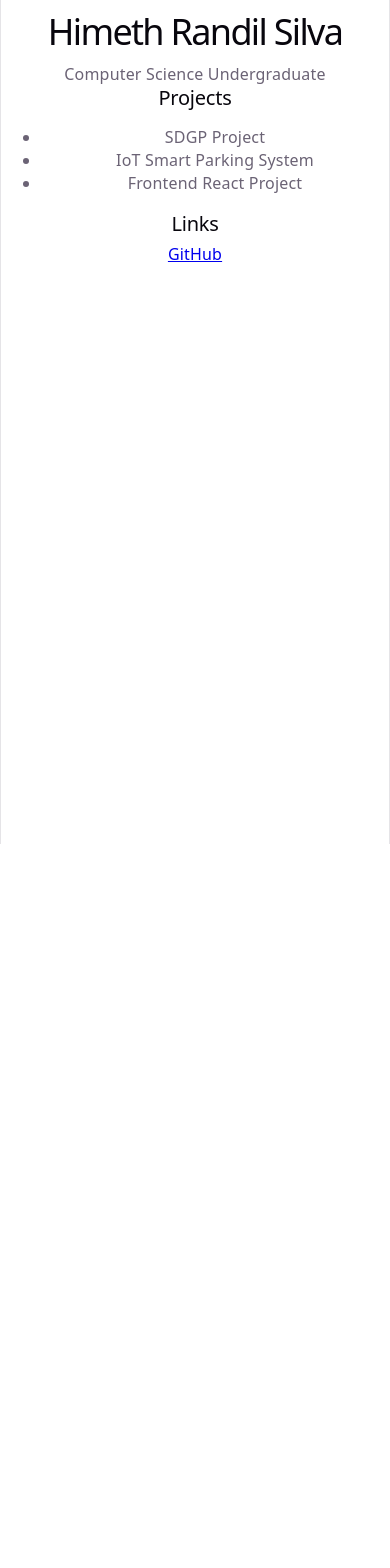
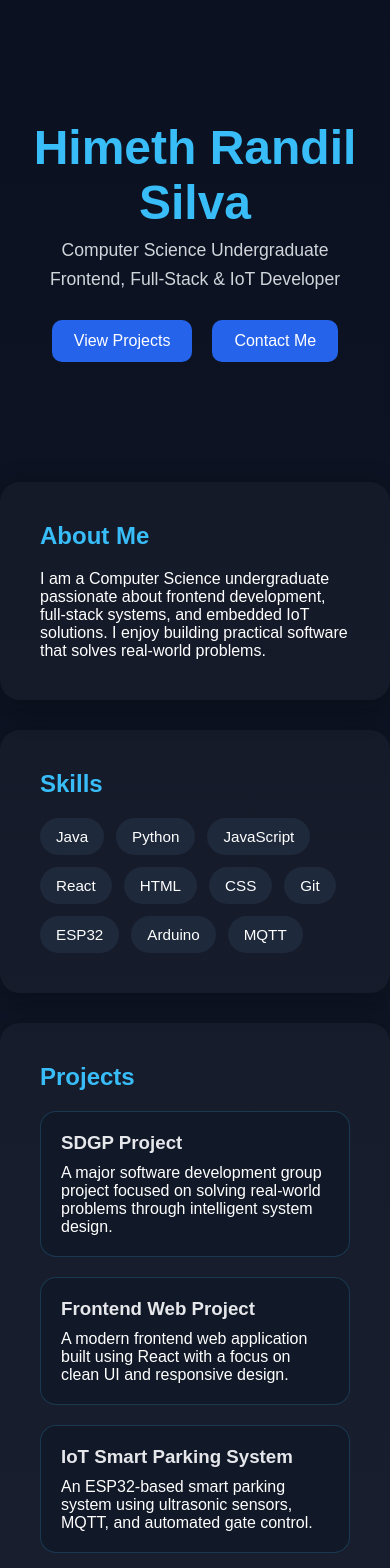
Before and after one commit to ghhrsilva/portfolio, a React app: page / in a window 390 px wide. Shown: the top 1568 px of the page. Before the commit the page ends 844 px from the top, so only its background shows below. Built offline with nearby package versions, Linux system fonts and the light colour scheme; the HTML template or start-up script is replaced by a standard one.

Commit message:
Add portfolio layout

```diff
--- a/src/App.css
+++ b/src/App.css
@@ -1,184 +1,98 @@
-.counter {
-  font-size: 16px;
-  padding: 5px 10px;
-  border-radius: 5px;
-  color: var(--accent);
-  background: var(--accent-bg);
-  border: 2px solid transparent;
-  transition: border-color 0.3s;
-  margin-bottom: 24px;
+.portfolio {
+  font-family: Arial, sans-serif;
+  background: linear-gradient(to bottom, #0b1120, #111827);
+  color: white;
+  min-height: 100vh;
+  padding: 0;
+  margin: 0;
+}
 
-  &:hover {
-    border-color: var(--accent-border);
-  }
-  &:focus-visible {
-    outline: 2px solid var(--accent);
-    outline-offset: 2px;
-  }
+section {
+  padding: 80px 20px;
+  max-width: 1000px;
+  margin: 0 auto;
 }
 
 .hero {
-  position: relative;
-
-  .base,
-  .framework,
-  .vite {
-    inset-inline: 0;
-    margin: 0 auto;
+  text-align: center;
+  padding-top: 120px;
+  padding-bottom: 120px;
 }
 
-  .base {
-    width: 170px;
-    position: relative;
-    z-index: 0;
+.hero h1 {
+  font-size: 3rem;
+  margin-bottom: 10px;
+  color: #38bdf8;
 }
 
-  .framework,
-  .vite {
-    position: absolute;
+.hero p {
+  font-size: 1.1rem;
+  color: #d1d5db;
+  margin: 8px 0;
 }
 
-  .framework {
-    z-index: 1;
-    top: 34px;
-    height: 28px;
-    transform: perspective(2000px) rotateZ(300deg) rotateX(44deg) rotateY(39deg)
-      scale(1.4);
+.hero-buttons {
+  margin-top: 30px;
 }
 
-  .vite {
-    z-index: 0;
-    top: 107px;
-    height: 26px;
-    width: auto;
-    transform: perspective(2000px) rotateZ(300deg) rotateX(40deg) rotateY(39deg)
-      scale(0.8);
-  }
+.hero-buttons a {
+  display: inline-block;
+  margin: 0 10px;
+  padding: 12px 22px;
+  border-radius: 10px;
+  text-decoration: none;
+  color: white;
+  background-color: #2563eb;
+  transition: 0.3s ease;
 }
 
-#center {
-  display: flex;
-  flex-direction: column;
-  gap: 25px;
-  place-content: center;
-  place-items: center;
-  flex-grow: 1;
-
-  @media (max-width: 1024px) {
-    padding: 32px 20px 24px;
-    gap: 18px;
-  }
+.hero-buttons a:hover {
+  background-color: #1d4ed8;
 }
 
-#next-steps {
-  display: flex;
-  border-top: 1px solid var(--border);
-  text-align: left;
-
-  & > div {
-    flex: 1 1 0;
-    padding: 32px;
-    @media (max-width: 1024px) {
-      padding: 24px 20px;
-    }
+.about,
+.skills,
+.projects,
+.contact {
+  background: rgba(255, 255, 255, 0.03);
+  margin-bottom: 30px;
+  border-radius: 20px;
+  padding: 40px;
+  box-shadow: 0 8px 30px rgba(0, 0, 0, 0.3);
 }
 
-  .icon {
-    margin-bottom: 16px;
-    width: 22px;
-    height: 22px;
+h2 {
+  color: #38bdf8;
+  margin-bottom: 20px;
 }
 
-  @media (max-width: 1024px) {
-    flex-direction: column;
-    text-align: center;
-  }
+.skill-list {
+  display: flex;
+  flex-wrap: wrap;
+  gap: 12px;
 }
 
-#docs {
-  border-right: 1px solid var(--border);
-
-  @media (max-width: 1024px) {
-    border-right: none;
-    border-bottom: 1px solid var(--border);
-  }
+.skill-list span {
+  background: #1e293b;
+  padding: 10px 16px;
+  border-radius: 999px;
+  font-size: 0.95rem;
 }
 
-#next-steps ul {
-  list-style: none;
-  padding: 0;
-  display: flex;
-  gap: 8px;
-  margin: 32px 0 0;
-
-  .logo {
-    height: 18px;
+.project-card {
+  background: #111827;
+  padding: 20px;
+  border-radius: 16px;
+  margin-bottom: 20px;
+  border: 1px solid rgba(56, 189, 248, 0.2);
 }
 
-  a {
-    color: var(--text-h);
-    font-size: 16px;
-    border-radius: 6px;
-    background: var(--social-bg);
-    display: flex;
-    padding: 6px 12px;
-    align-items: center;
-    gap: 8px;
-    text-decoration: none;
-    transition: box-shadow 0.3s;
-
-    &:hover {
-      box-shadow: var(--shadow);
-    }
-    .button-icon {
-      height: 18px;
-      width: 18px;
-    }
+.project-card h3 {
+  margin-bottom: 10px;
+  color: #e5e7eb;
 }
 
-  @media (max-width: 1024px) {
-    margin-top: 20px;
-    flex-wrap: wrap;
-    justify-content: center;
-
-    li {
-      flex: 1 1 calc(50% - 8px);
+.contact p {
+  margin: 10px 0;
+  color: #d1d5db;
 }
-
-    a {
-      width: 100%;
-      justify-content: center;
-      box-sizing: border-box;
-    }
-  }
-}
-
-#spacer {
-  height: 88px;
-  border-top: 1px solid var(--border);
-  @media (max-width: 1024px) {
-    height: 48px;
-  }
-}
-
-.ticks {
-  position: relative;
-  width: 100%;
-
-  &::before,
-  &::after {
-    content: '';
-    position: absolute;
-    top: -4.5px;
-    border: 5px solid transparent;
-  }
-
-  &::before {
-    left: 0;
-    border-left-color: var(--border);
-  }
-  &::after {
-    right: 0;
-    border-right-color: var(--border);
-  }
-}
--- a/src/App.jsx
+++ b/src/App.jsx
@@ -1,20 +1,80 @@
+import "./App.css";
+
 function App() {
   return (
-    <div>
-      <h1>Himeth Randil Silva</h1>
-      <p>Computer Science Undergraduate</p>
+    <div className="portfolio">
+      <section className="hero">
+        <h1>Himeth Randil Silva</h1>
+        <p>Computer Science Undergraduate</p>
+        <p>Frontend, Full-Stack & IoT Developer</p>
 
-      <h2>Projects</h2>
-      <ul>
-        <li>SDGP Project</li>
-        <li>IoT Smart Parking System</li>
-        <li>Frontend React Project</li>
-      </ul>
+        <div className="hero-buttons">
+          <a href="#projects">View Projects</a>
+          <a href="#contact">Contact Me</a>
+        </div>
+      </section>
 
-      <h2>Links</h2>
-      <a href="https://github.com/ghhrsilva">GitHub</a>
+      <section className="about">
+        <h2>About Me</h2>
+        <p>
+          I am a Computer Science undergraduate passionate about frontend
+          development, full-stack systems, and embedded IoT solutions. I enjoy
+          building practical software that solves real-world problems.
+        </p>
+      </section>
+
+      <section className="skills">
+        <h2>Skills</h2>
+        <div className="skill-list">
+          <span>Java</span>
+          <span>Python</span>
+          <span>JavaScript</span>
+          <span>React</span>
+          <span>HTML</span>
+          <span>CSS</span>
+          <span>Git</span>
+          <span>ESP32</span>
+          <span>Arduino</span>
+          <span>MQTT</span>
+        </div>
+      </section>
+
+      <section className="projects" id="projects">
+        <h2>Projects</h2>
+
+        <div className="project-card">
+          <h3>SDGP Project</h3>
+          <p>
+            A major software development group project focused on solving
+            real-world problems through intelligent system design.
+          </p>
+        </div>
+
+        <div className="project-card">
+          <h3>Frontend Web Project</h3>
+          <p>
+            A modern frontend web application built using React with a focus on
+            clean UI and responsive design.
+          </p>
+        </div>
+
+        <div className="project-card">
+          <h3>IoT Smart Parking System</h3>
+          <p>
+            An ESP32-based smart parking system using ultrasonic sensors, MQTT,
+            and automated gate control.
+          </p>
+        </div>
+      </section>
+
+      <section className="contact" id="contact">
+        <h2>Contact</h2>
+        <p>Email: ghhrsilva@gmail.com</p>
+        <p>GitHub: github.com/ghhrsilva</p>
+        <p>LinkedIn: linkedin.com/in/himeth-silva</p>
+      </section>
     </div>
-  )
+  );
 }
 
-export default App
+export default App;
--- a/src/index.css
+++ b/src/index.css
@@ -1,111 +1,14 @@
-:root {
-  --text: #6b6375;
-  --text-h: #08060d;
-  --bg: #fff;
-  --border: #e5e4e7;
-  --code-bg: #f4f3ec;
-  --accent: #aa3bff;
-  --accent-bg: rgba(170, 59, 255, 0.1);
-  --accent-border: rgba(170, 59, 255, 0.5);
-  --social-bg: rgba(244, 243, 236, 0.5);
-  --shadow:
-    rgba(0, 0, 0, 0.1) 0 10px 15px -3px, rgba(0, 0, 0, 0.05) 0 4px 6px -2px;
-
-  --sans: system-ui, 'Segoe UI', Roboto, sans-serif;
-  --heading: system-ui, 'Segoe UI', Roboto, sans-serif;
-  --mono: ui-monospace, Consolas, monospace;
-
-  font: 18px/145% var(--sans);
-  letter-spacing: 0.18px;
-  color-scheme: light dark;
-  color: var(--text);
-  background: var(--bg);
-  font-synthesis: none;
-  text-rendering: optimizeLegibility;
-  -webkit-font-smoothing: antialiased;
-  -moz-osx-font-smoothing: grayscale;
-
-  @media (max-width: 1024px) {
-    font-size: 16px;
-  }
+* {
+  margin: 0;
+  padding: 0;
+  box-sizing: border-box;
 }
 
-@media (prefers-color-scheme: dark) {
-  :root {
-    --text: #9ca3af;
-    --text-h: #f3f4f6;
-    --bg: #16171d;
-    --border: #2e303a;
-    --code-bg: #1f2028;
-    --accent: #c084fc;
-    --accent-bg: rgba(192, 132, 252, 0.15);
-    --accent-border: rgba(192, 132, 252, 0.5);
-    --social-bg: rgba(47, 48, 58, 0.5);
-    --shadow:
-      rgba(0, 0, 0, 0.4) 0 10px 15px -3px, rgba(0, 0, 0, 0.25) 0 4px 6px -2px;
-  }
-
-  #social .button-icon {
-    filter: invert(1) brightness(2);
-  }
+html {
+  scroll-behavior: smooth;
 }
 
 body {
   margin: 0;
+  background: #0b1120;
 }
-
-#root {
-  width: 1126px;
-  max-width: 100%;
-  margin: 0 auto;
-  text-align: center;
-  border-inline: 1px solid var(--border);
-  min-height: 100svh;
-  display: flex;
-  flex-direction: column;
-  box-sizing: border-box;
-}
-
-h1,
-h2 {
-  font-family: var(--heading);
-  font-weight: 500;
-  color: var(--text-h);
-}
-
-h1 {
-  font-size: 56px;
-  letter-spacing: -1.68px;
-  margin: 32px 0;
-  @media (max-width: 1024px) {
-    font-size: 36px;
-    margin: 20px 0;
-  }
-}
-h2 {
-  font-size: 24px;
-  line-height: 118%;
-  letter-spacing: -0.24px;
-  margin: 0 0 8px;
-  @media (max-width: 1024px) {
-    font-size: 20px;
-  }
-}
-p {
-  margin: 0;
-}
-
-code,
-.counter {
-  font-family: var(--mono);
-  display: inline-flex;
-  border-radius: 4px;
-  color: var(--text-h);
-}
-
-code {
-  font-size: 15px;
-  line-height: 135%;
-  padding: 4px 8px;
-  background: var(--code-bg);
-}
```
Lines whose indentation alone changed are shown as unchanged.
